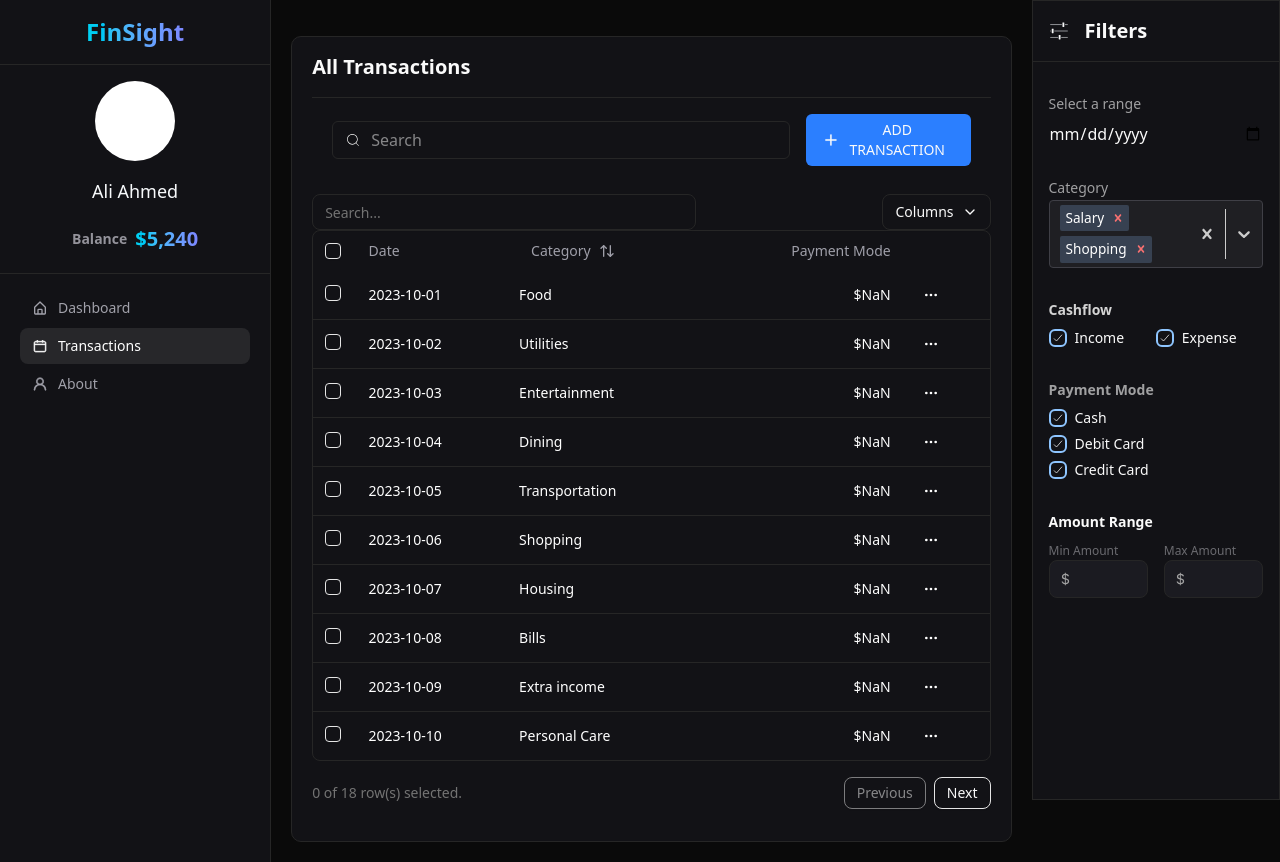
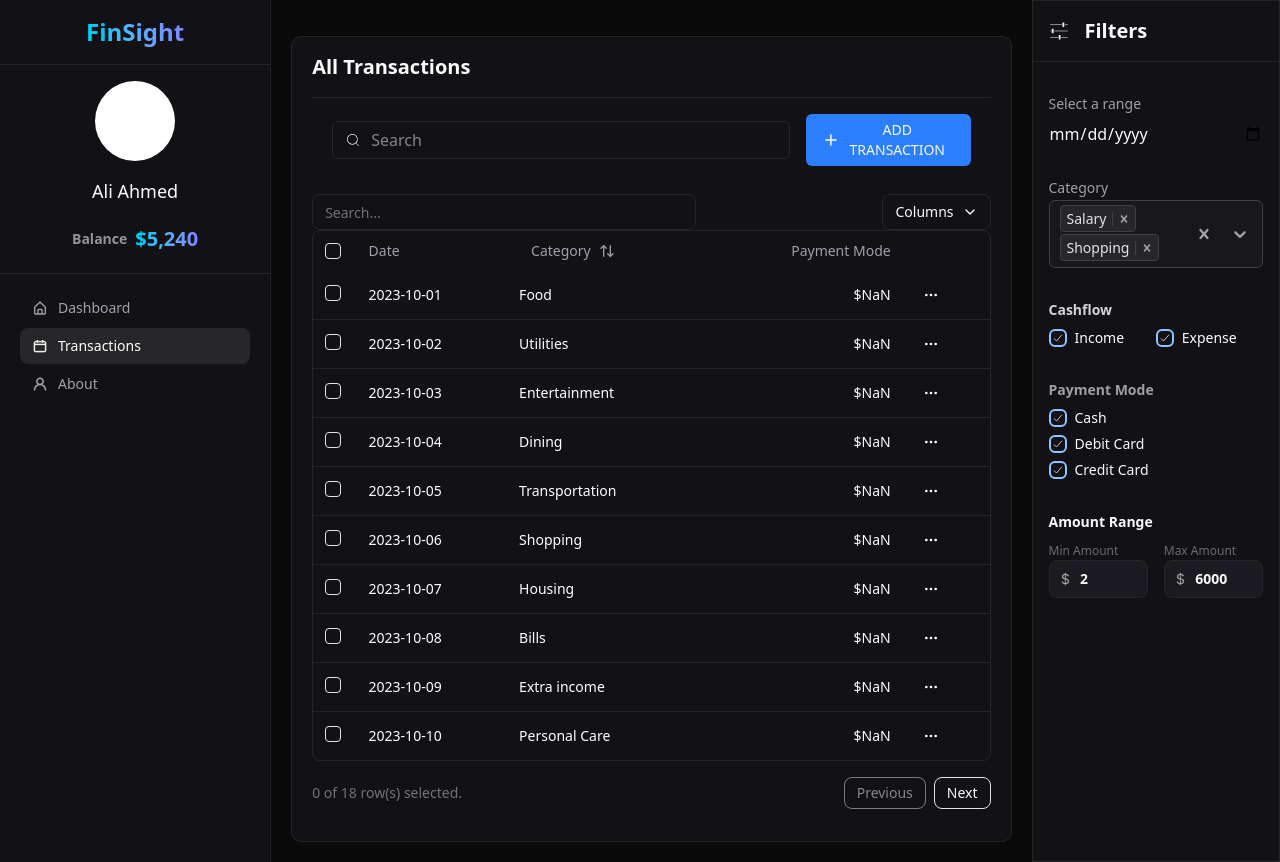
Before and after one commit to A-7amid/fin-sight, a React (Vite) app: page /transactions in a window 1280 px wide. Built offline with nearby package versions, Linux system fonts and the light colour scheme.

Commit message:
Edit TransactionBar

```diff
--- a/package.json
+++ b/package.json
@@ -16,7 +16,7 @@
     "@radix-ui/react-checkbox": "^1.2.3",
     "@radix-ui/react-dropdown-menu": "^2.1.12",
     "@radix-ui/react-popover": "^1.1.11",
-    "@radix-ui/react-slot": "^1.2.0",
+    "@radix-ui/react-slot": "^1.2.2",
     "@tailwindcss/vite": "^4.1.4",
     "@tanstack/react-table": "^8.21.3",
     "chart.js": "^4.4.9",
--- a/src/components/Transactionsbar.jsx
+++ b/src/components/Transactionsbar.jsx
@@ -1,11 +1,13 @@
-import React from "react";
+import React, { useState } from "react";
 import Select from "react-select";
 import makeAnimated from "react-select/animated";
 import { BsCurrencyDollar } from "react-icons/bs";
 import { GiSettingsKnobs } from "react-icons/gi";
+import { ChevronDown, X } from "lucide-react";
+import MainCheckbox from "./MainCheckbox";
+import { Badge } from "./ui/badge";
 
-import MainCheckbox from "./MainCheckbox";
-const options = [
+const categoryOptions = [
   { value: "food", label: "Food" },
   { value: "transportation", label: "Transportation" },
   { value: "mortgage_rent", label: "Mortgage / Rent" },
@@ -26,11 +28,143 @@ const options = [
   { value: "education", label: "Education" },
 ];
 
+const style = {
+  control: (base, state) => ({
+    ...base,
+    backgroundColor: "#18181b",
+    borderColor: state.isFocused ? "#818cf8" : "#3f3f46",
+    borderRadius: "0.375rem",
+    boxShadow: state.isFocused ? "0 0 0 1px #818cf8" : "none",
+    padding: "2px 4px",
+    "&:hover": {
+      borderColor: "#818cf8",
+    },
+    transition: "all 0.2s ease",
+  }),
+  menu: (base) => ({
+    ...base,
+    backgroundColor: "#18181b",
+    borderRadius: "0.375rem",
+    boxShadow:
+      "0 10px 15px -3px rgba(0, 0, 0, 0.3), 0 4px 6px -2px rgba(0, 0, 0, 0.1)",
+    overflow: "hidden",
+    zIndex: 10,
+  }),
+  menuList: (base) => ({
+    ...base,
+    padding: "4px",
+  }),
+  option: (base, state) => ({
+    ...base,
+    backgroundColor: state.isFocused
+      ? "#27272a"
+      : state.isSelected
+      ? "#4f46e5"
+      : "#18181b",
+    color: state.isSelected ? "white" : "#d4d4d8",
+    cursor: "pointer",
+    borderRadius: "0.25rem",
+    margin: "2px 0",
+    transition: "all 0.15s ease",
+    "&:active": {
+      backgroundColor: "#4338ca",
+    },
+  }),
+  multiValue: (base) => ({
+    ...base,
+    backgroundColor: "#27272a",
+    border: "1px solid #3f3f46",
+    borderRadius: "0.25rem",
+    margin: "0 6px 2px 0",
+    display: "flex",
+    alignItems: "center",
+  }),
+  multiValueLabel: (base) => ({
+    ...base,
+    color: "#e4e4e7",
+    padding: "2px 6px",
+    fontSize: "0.875rem",
+  }),
+  multiValueRemove: (base) => ({
+    ...base,
+    color: "#a1a1aa",
+    paddingLeft: "4px",
+    paddingRight: "4px",
+    borderLeft: "1px solid #3f3f46",
+    borderRadius: "0 0.25rem 0.25rem 0",
+    "&:hover": {
+      backgroundColor: "#3f3f46",
+      color: "#f4f4f5",
+    },
+  }),
+  dropdownIndicator: (base, state) => ({
+    ...base,
+    color: "#a1a1aa",
+    padding: "0 8px",
+    transition: "transform 0.2s ease",
+    transform: state.selectProps.menuIsOpen ? "rotate(180deg)" : "none",
+    "&:hover": {
+      color: "#818cf8",
+    },
+  }),
+  clearIndicator: (base) => ({
+    ...base,
+    color: "#a1a1aa",
+    padding: "0 8px",
+    borderRadius: "50%",
+    "&:hover": {
+      color: "#818cf8",
+      backgroundColor: "#3f3f46",
+    },
+  }),
+  input: (base) => ({
+    ...base,
+    color: "white",
+    margin: "0",
+    padding: "0",
+  }),
+  placeholder: (base) => ({
+    ...base,
+    color: "#71717a",
+  }),
+  singleValue: (base) => ({
+    ...base,
+    color: "white",
+  }),
+  valueContainer: (base) => ({
+    ...base,
+    padding: "2px 6px",
+    flexWrap: "wrap",
+  }),
+  indicatorsContainer: (base) => ({
+    ...base,
+    alignItems: "center",
+  }),
+  indicatorSeparator: () => ({
+    display: "none",
+  }),
+};
+
 const animatedComponents = makeAnimated();
 
 const Transactionsbar = () => {
+  const [selectedOptions, setSelectedOptions] = useState([
+    categoryOptions[3],
+    categoryOptions[4],
+  ]);
+
+  const handleRemoveOption = (optionToRemove) => {
+    selectedOptions.filter((option) => option !== optionToRemove.value);
+  };
+
+  const handleLimitation = (e) => {
+    if (e.target.value.length > 8) {
+      e.target.value = e.target.value.slice(0, 8);
+    }
+  };
+
   return (
-    <div className="flex flex-col border border-neutral-800 h-screen w-[440px] bg-[#121216]">
+    <div className="flex flex-col border border-neutral-800 min-h-screen max-h-full w-[440px] bg-[#121216]">
       <div className="flex items-center m-4 gap-x-4">
         <GiSettingsKnobs className="size-5 rotate-90 stroke-2 stroke-gray-400" />
         <h3 className="text-xl font-semibold">Filters</h3>
@@ -45,71 +179,72 @@ const Transactionsbar = () => {
         </div>
 
         <div>
-          <span className="text-white/60 text-sm mb-0.5 flex">Category</span>
+          <label className="text-white/60 text-sm mb-0.5 flex">Category</label>
+
           <Select
             isMulti
-            defaultValue={[options[3], options[4]]}
             name="categories"
-            className="basic-multi-select"
-            classNamePrefix="select"
+            value={selectedOptions}
+            options={categoryOptions}
+            onChange={setSelectedOptions}
             components={animatedComponents}
-            options={options}
-            styles={{
-              control: (base, state) => ({
-                ...base,
-                backgroundColor: "#1f1f23", // matches a dark panel
-                borderColor: state.isFocused ? "#6366f1" : "#3f3f46", // indigo-500 or zinc-700
-                boxShadow: state.isFocused ? "0 0 0 1px #6366f1" : "none",
-                "&:hover": {
-                  borderColor: "#6366f1",
-                },
-                color: "#fff",
-              }),
-              menu: (base) => ({
-                ...base,
-                backgroundColor: "#1f1f23", // dropdown panel
-                color: "#fff",
-              }),
-              option: (base, state) => ({
-                ...base,
-                backgroundColor: state.isFocused
-                  ? "#27272a" // zinc-800
-                  : state.isSelected
-                  ? "#4f46e5" // indigo-600
-                  : "#1f1f23",
-                color: state.isSelected ? "white" : "#d4d4d8", // zinc-300
-                cursor: "pointer",
-              }),
-              multiValue: (base) => ({
-                ...base,
-                backgroundColor: "#374151", // gray-700
-              }),
-              multiValueLabel: (base) => ({
-                ...base,
-                color: "white",
-              }),
-              multiValueRemove: (base) => ({
-                ...base,
-                color: "#f87171", // red-400
-                ":hover": {
-                  backgroundColor: "#b91c1c", // red-700
-                  color: "white",
-                },
-              }),
-              input: (base) => ({
-                ...base,
-                color: "white",
-              }),
-              placeholder: (base) => ({
-                ...base,
-                color: "#9ca3af", // gray-400
-              }),
-              singleValue: (base) => ({
-                ...base,
-                color: "white",
-              }),
-            }}
+            className="category-multi-select"
+            classNamePrefix="category-select"
+            placeholder="Select categories..."
+            styles={style}
           />
+
+          {/* <Select
+  isMulti
+  value={selectedOptions}
+  onChange={setSelectedOptions}
+  name="categories"
+  className="category-multi-select"
+  classNamePrefix="category-select"
+  components={{
+    ...animatedComponents,
+    MultiValue: ({ data, removeProps }) => (
+      <Badge
+        variant="outline"
+        className="bg-zinc-800 text-zinc-100 border-zinc-700 mr-1.5 mb-1 flex items-center gap-1 pl-2.5 pr-1 py-1 hover:bg-zinc-700 transition-colors"
+      >
+        {data.label}
+        <button
+          {...removeProps}
+          className="ml-1 rounded-full p-0.5 hover:bg-zinc-600 focus:outline-none focus:ring-1 focus:ring-indigo-400"
+        >
+          <X
+            size={14}
+            className="cursor-pointer text-zinc-400 hover:text-zinc-100"
+          />
+        </button>
+      </Badge>
+    ),
+    DropdownIndicator: (props) => (
+      <ChevronDown
+        size={16}
+        className={`text-zinc-400 transition-transform duration-200 mr-2 ${
+          props.selectProps.menuIsOpen ? "rotate-180" : ""
+        }`}
+      />
+    ),
+    ClearIndicator: (props) => (
+      <button
+        {...props.innerProps}
+        className="mr-2 rounded-full p-1 hover:bg-zinc-700 focus:outline-none focus:ring-1 focus:ring-indigo-400"
+      >
+        <X
+          size={14}
+          onClick={() => setSelectedOptions([])}
+          className="text-zinc-400 cursor-pointer hover:text-zinc-100"
+        />
+      </button>
+    ),
+  }}
+  options={categoryOptions}
+  placeholder="Select categories..."
+  styles={style}
+/> */}
         </div>
 
         <div>
@@ -146,12 +281,9 @@ const Transactionsbar = () => {
 
                   <input
                     type="number"
+                    defaultValue="2"
+                    onInput={(e) => handleLimitation(e)}
                     className="outline-none w-full font-semibold"
-                    onInput={(e) => {
-                      if (e.target.value.length > 8) {
-                        e.target.value = e.target.value.slice(0, 8);
-                      }
-                    }}
                   />
                 </div>
               </div>
@@ -167,12 +299,9 @@ const Transactionsbar = () => {
 
                   <input
                     type="number"
+                    defaultValue="6000"
+                    onInput={(e) => handleLimitation(e)}
                     className="outline-none w-full font-semibold"
-                    onInput={(e) => {
-                      if (e.target.value.length > 8) {
-                        e.target.value = e.target.value.slice(0, 8);
-                      }
-                    }}
                   />
                 </div>
               </div>
--- /dev/null
+++ b/src/components/ui/badge.jsx
@@ -0,0 +1,40 @@
+import * as React from "react";
+import { Slot } from "@radix-ui/react-slot";
+import { cva } from "class-variance-authority";
+
+import { cn } from "../../utils/clsx";
+
+const badgeVariants = cva(
+  "inline-flex items-center justify-center rounded-md border px-2 py-0.5 text-xs font-medium w-fit whitespace-nowrap shrink-0 [&>svg]:size-3 gap-1 [&>svg]:pointer-events-none focus-visible:border-ring focus-visible:ring-ring/50 focus-visible:ring-[3px] aria-invalid:ring-destructive/20 dark:aria-invalid:ring-destructive/40 aria-invalid:border-destructive transition-[color,box-shadow] overflow-hidden",
+  {
+    variants: {
+      variant: {
+        default:
+          "border-transparent bg-primary text-primary-foreground [a&]:hover:bg-primary/90",
+        secondary:
+          "border-transparent bg-secondary text-secondary-foreground [a&]:hover:bg-secondary/90",
+        destructive:
+          "border-transparent bg-destructive text-white [a&]:hover:bg-destructive/90 focus-visible:ring-destructive/20 dark:focus-visible:ring-destructive/40 dark:bg-destructive/60",
+        outline:
+          "text-foreground [a&]:hover:bg-accent [a&]:hover:text-accent-foreground",
+      },
+    },
+    defaultVariants: {
+      variant: "default",
+    },
+  }
+);
+
+function Badge({ className, variant, asChild = false, ...props }) {
+  const Comp = asChild ? Slot : "span";
+
+  return (
+    <Comp
+      data-slot="badge"
+      className={cn(badgeVariants({ variant }), className)}
+      {...props}
+    />
+  );
+}
+
+export { Badge, badgeVariants };
--- a/src/index.css
+++ b/src/index.css
@@ -135,3 +135,26 @@
     @apply bg-background text-foreground;
   }
 }
+
+.category-select__menu-list::-webkit-scrollbar {
+  width: 6px;
+}
+
+.category-select__menu-list::-webkit-scrollbar-track {
+  background: #27272a;
+  border-radius: 3px;
+}
+
+.category-select__menu-list::-webkit-scrollbar-thumb {
+  background-color: #4f46e5;
+  border-radius: 3px;
+}
+
+/* Add subtle animations */
+.category-select__option {
+  transition: transform 0.1s ease;
+}
+
+.category-select__option:hover {
+  transform: translateX(2px);
+}
```
Also changed, not shown: 1 other file (tests, documents, lock files or other folders).
